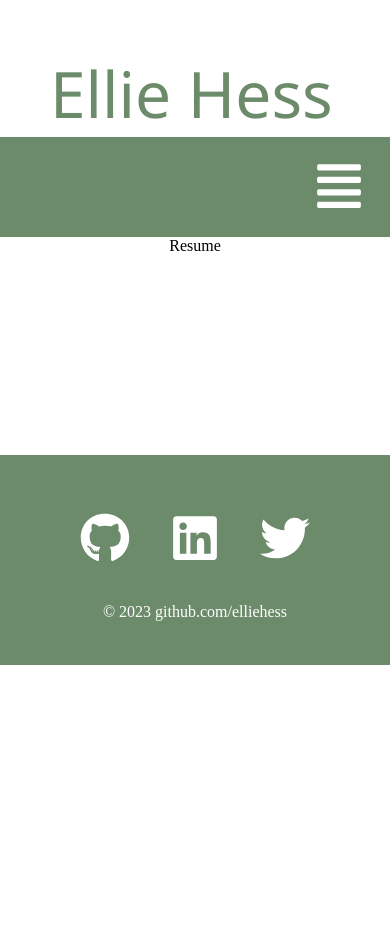
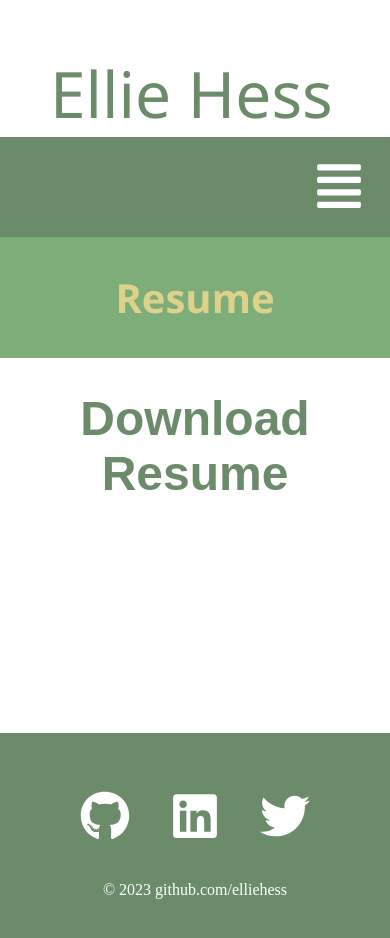
Before and after one commit to elliehess/React-Portfolio, a React (Create React App) app in the folder react-portfolio/: page /resume in a window 390 px wide. Shown: the top 938 px of the page. Before the commit the page ends 844 px from the top, so only its background shows below. Built offline with nearby package versions, Linux system fonts and the light colour scheme.

Commit message:
added resume and styling

```diff
--- a/react-portfolio/src/pages/AboutMe.js
+++ b/react-portfolio/src/pages/AboutMe.js
@@ -8,6 +8,7 @@ function AboutMe(){
             <div className='main'>
                 <h2>Hi, my name is Ellie</h2>
                 <div className='prompt'><p> A recent graduate from Michigan State University's Coding Bootcamp, I am ready to code!{'\n'}
+                Although I am new to the world of coding, I have years of management experience and working with a team in the Hospitality field.
                 Check out some of my recent projects in my Portfolio page as well as some of my Skills down below.
 
                 </p>
--- a/react-portfolio/src/pages/Resume.js
+++ b/react-portfolio/src/pages/Resume.js
@@ -1,8 +1,16 @@
 import React from 'react';
+import '../styles/Resume.css'
 
 function Resume(){
     return (
-        <div>Resume</div>
+        <div className='home'>
+            <div className='resume'><h2>Resume</h2></div>
+                <div className='skills'>
+                <a href='https://profile.indeed.com/p/ellieh-ytsxlwu' target='blank'><h1>Download Resume </h1></a>
+                </div>
+        </div>
+
+
     )
 }
 
--- a/react-portfolio/src/styles/ContactForm.css
+++ b/react-portfolio/src/styles/ContactForm.css
@@ -87,11 +87,11 @@ form {
 
 
   @media only screen and (max-width: 600px) {
-    .main h2 {
+    .contact h2 {
       font-size: 40px;
     }
 
-    .main .prompt {
+    .contact .prompt {
       margin-top: 10px;
       font-size: 20px;
       width: 80%;
--- a/react-portfolio/src/styles/Portfolio.css
+++ b/react-portfolio/src/styles/Portfolio.css
@@ -5,7 +5,16 @@
     justify-content: center;
     align-items: center;
     flex-direction: column;
+    background-color: #7dae7a;
   }
+
+  .projects h1{
+  font-family: "Segoe UI", Tahoma, Geneva, Verdana, sans-serif;
+  font-size: 64px;
+  color: #ded189;
+  height: 50px;
+  }
+
   .projects .projectTitle {
     text-align: center;
     color: #3e497a;
@@ -30,6 +39,7 @@
     margin: 40px;
     box-shadow: 0px 3px 15px rgba(0, 0, 0, 0.2);
     text-align: center;
+    background-color: white;
   }
   .projectItem:hover {
     box-shadow: 0px 3px 15px rgba(0, 0, 0, 0.5);
@@ -49,6 +59,7 @@
 
   .projectItem h1 {
     font-size: 25px;
+    color: black;
   }
 
   @media only screen and (max-width: 1300px) {
--- /dev/null
+++ b/react-portfolio/src/styles/Resume.css
@@ -0,0 +1,69 @@
+.resume {
+    width: 100%;
+    display: flex;
+    flex-direction: column;
+    justify-content: center;
+    align-items: center;
+    text-align: center;
+    background-color: #7dae7a;
+    color: #f0f0f0;
+  }
+
+  .resume h2 {
+    font-family: "Segoe UI", Tahoma, Geneva, Verdana, sans-serif;
+    font-size: 60px;
+    color: #ded189;
+  }
+
+  /* .resume .prompt {
+    width: 60%;
+    font-size: 30px;
+  }
+  .prompt svg {
+    font-size: 60px;
+    margin: 5px;
+    color: white;
+  } */
+
+  .skills {
+    font-size: 24px;
+    max-width: 700px;
+    margin: 0 auto;
+    display: flex;
+    justify-content: center;
+    flex-direction: column;
+    align-items: center;
+  }
+
+  .skills a {
+    text-decoration: none;
+  }
+
+  .skills:hover {
+    box-shadow: 0px 3px 15px rgba(0, 0, 0, 0.5);
+    transition: 0.3s ease-in;
+    cursor: pointer;
+  }
+
+  @media only screen and (max-width: 600px) {
+    .resume h2 {
+      font-size: 40px;
+    }
+
+    .resume .prompt {
+      margin-top: 10px;
+      font-size: 20px;
+      width: 80%;
+    }
+
+    .skills {
+      text-align: center;
+    }
+    .list {
+      padding: 0;
+    }
+
+    .skills h2 {
+      font-size: 30px;
+    }
+  }
```
